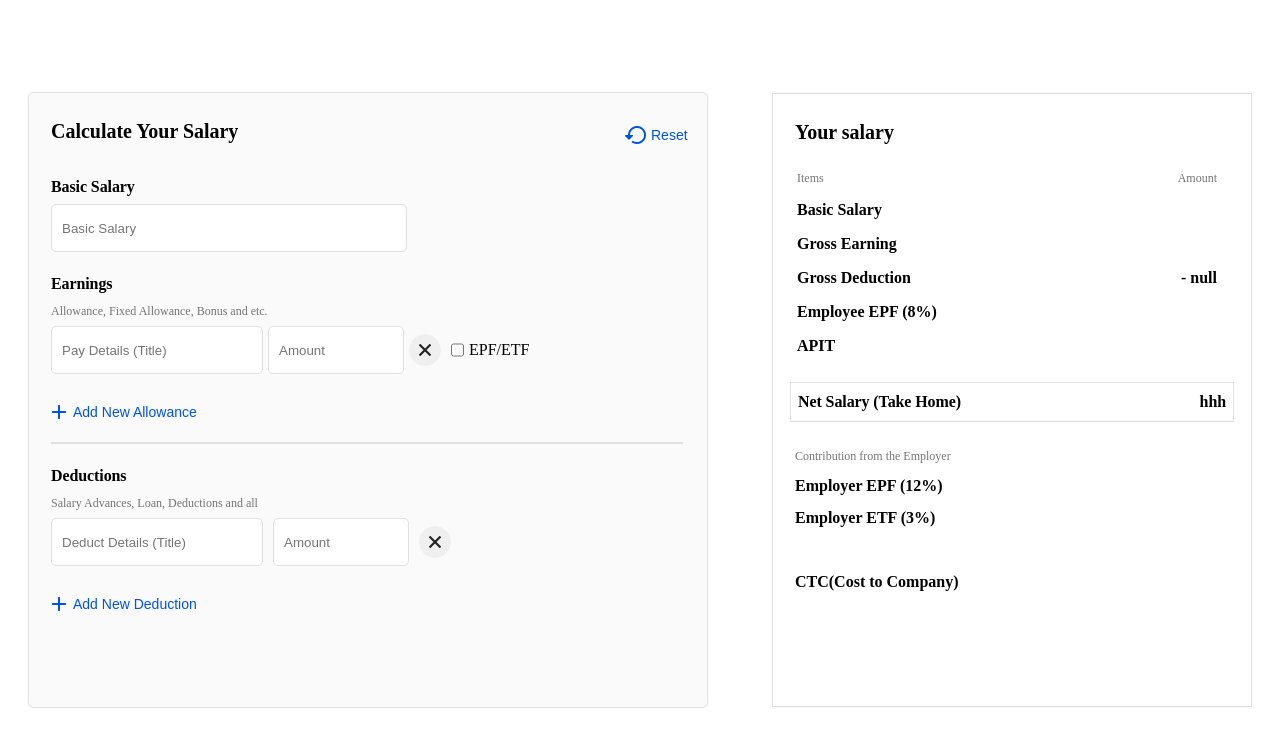
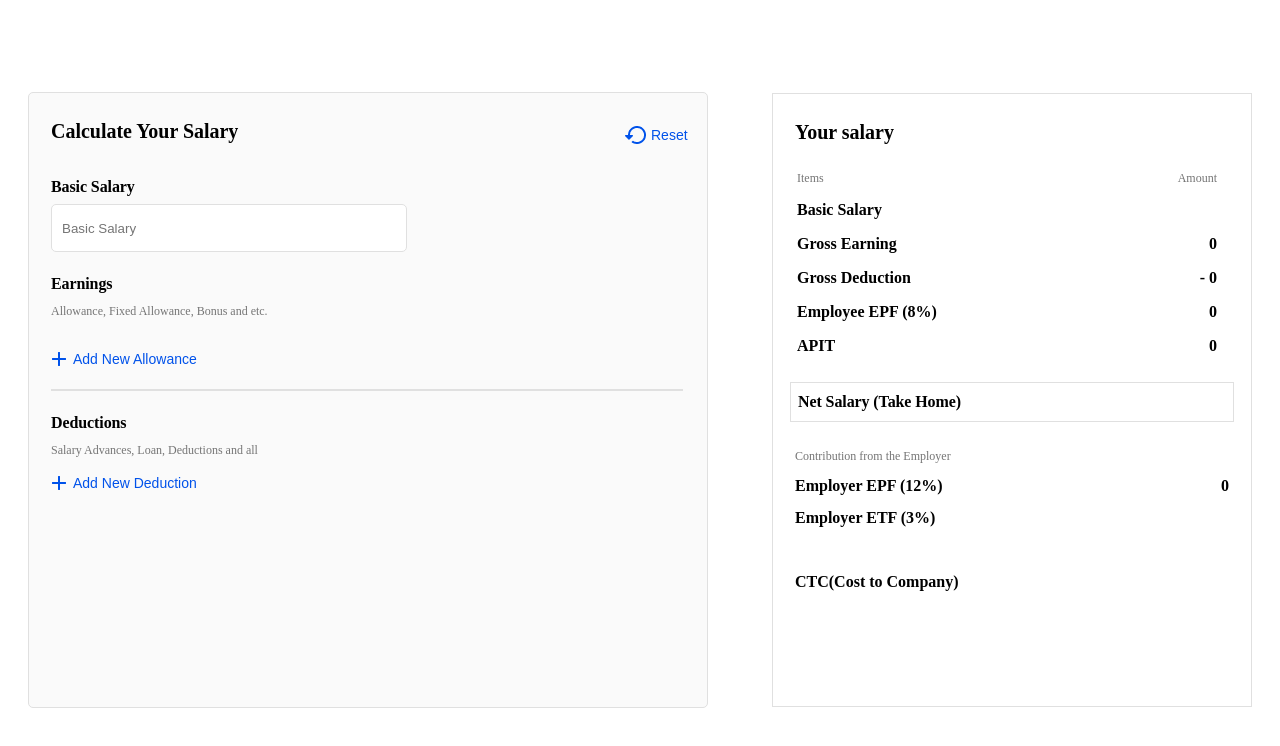
Before and after one commit to MMEC69/salary-calculator-2024-Q1-MMEC69, a React (Vite) app: page / in a window 1280 px wide. Shown: the top 746 px of the page. Built offline with nearby package versions, Linux system fonts and the light colour scheme.

Commit message:
added last functionalities

```diff
--- a/src/App.jsx
+++ b/src/App.jsx
@@ -5,7 +5,6 @@ import './App.css'
 import { GlobalContextProvider } from "./context/global_context";
 
 function App() {
-
   return (
     <div className="content">
       <GlobalContextProvider>
--- a/src/component_css/layout.module.css
+++ b/src/component_css/layout.module.css
@@ -76,6 +76,8 @@
     display: flex;
     flex-direction: column;
     gap: 8px;
+    text-align: right;
+    margin: 0px 0px 0px -100px;
 }
 .CTCField{
     margin: 40px 0px 0px 0px;
--- a/src/components/CheckBox.jsx
+++ b/src/components/CheckBox.jsx
@@ -4,13 +4,16 @@ import styles from "../component_css/checkbox.module.css";
 export function CheckBox(props) {
     const {
         onChange,
-        title
+        title,
+        name3
     } = props;
   return (
     <div className={styles.checkBox}>
         <input
             type='checkbox'
             onChange={onChange}
+            value = {true}
+            name = {name3}
         /><p>{title}</p>
     </div>
   );
--- a/src/components/InputFields.jsx
+++ b/src/components/InputFields.jsx
@@ -79,6 +79,7 @@ export function EarningsInput(props) {
       onChange4,
       name1,
       name2,
+      name3,
       titleCheckBox,
       index
   } = props;
@@ -106,6 +107,7 @@ export function EarningsInput(props) {
         <CheckBox
           onChange = {onChange4}
           title = {titleCheckBox}
+          name3 = {name3}
         />
       </div>
 
--- a/src/components/SalaryForm.jsx
+++ b/src/components/SalaryForm.jsx
@@ -17,29 +17,55 @@ export function SalaryForm() {
         items,
         setItems,
         items2,
-        setItems2
+        setItems2,
+        EPF,
+        setEPF,
+        employeeEPF,
+        setEmployeeEPF,
+        APIT,
+        setAPIT,
+        netSalary,
+        setNetSalary,
+        employeeEPF12,
+        setEmployeeEPF12,
+        setEmployeeEPF3,
+        employeeEPF3,
+        setCTC,
+        CTC
     } = useContext(GlobalContext);
 
     //Main--------------------------------------------
     const handleSalary = async () => {
-        //total earning
         let totalEarning = 0;
-        if(items.length > 0){
-            items?.map((item) => {
-                console.log(1)
-                const amount = parseFloat(item.amount);
-                totalEarning = amount + totalEarning;
-            });
-        }
-        if(isNaN(totalEarning)){
-            totalEarning = 0;
-        }
 
+        //basic
         let basic = parseFloat(basicSalary);
         if(isNaN(basic)){
             basic = 0;
         }else{
             totalEarning = totalEarning + basic;
+        }
+
+        //total earning
+        let EPFTotal;
+        if(basicSalary > 0){
+            EPFTotal = basicSalary;
+        }else{
+            EPFTotal = 0;
+        }
+        if(items.length > 0){
+            items?.map((item) => {
+                const amount = parseFloat(item.amount);
+                totalEarning = amount + totalEarning;
+                if(item.epf === "true"){
+                    EPFTotal = EPFTotal + amount;
+                }
+            });
+        }else{
+            EPFTotal = basicSalary;
+        }
+        if(isNaN(totalEarning)){
+            totalEarning = 0;
         }
 
         //gross deduct
@@ -56,8 +82,53 @@ export function SalaryForm() {
 
         //gross earning
         const grossEarningValue = totalEarning - grossDeductValue;
+
+        //APIT
+        let APTIValue = 0;
+        if(grossEarningValue <= 100000){
+            APTIValue = 0;
+        }else if(grossEarningValue > 100000 && grossEarningValue <= 141667){
+            APTIValue = grossEarningValue * (6/100) - 6000;
+        }else if(grossEarningValue > 141667 && grossEarningValue <= 183333){
+            APTIValue = grossEarningValue * (12/100) - 14500;
+        }else if(grossEarningValue > 183333 && grossEarningValue <= 225000){
+            APTIValue = grossEarningValue * (18/100) - 25500;
+        }else if(grossEarningValue > 225000 && grossEarningValue <= 266667){
+            APTIValue = grossEarningValue * (24/100) - 39000;
+        }else if(grossEarningValue > 266667 && grossEarningValue <= 308333){
+            APTIValue = grossEarningValue * (30/100) - 55000;
+        }else if(grossEarningValue > 308333){
+            APTIValue = grossEarningValue * (36/100) - 73500;
+        }else{
+            APTIValue = 0;
+        }
+
+        //netSalary
+        const netSalaryValue = grossEarningValue - employeeEPF - APIT;
+        setNetSalary(netSalaryValue);
+
+        //state setting
+        setAPIT(APTIValue);
+        let grossSalaryEPF = 0;
+        let employeeEPFValue = 0;
+        let employeeEPF12Value = 0
+        let employeeEPF3Value = 0
+        if(EPFTotal > 0){
+            grossSalaryEPF = EPFTotal -grossDeductValue;
+            if(grossSalaryEPF > 0){
+                employeeEPFValue = grossSalaryEPF * (8/100);
+                employeeEPF12Value = grossSalaryEPF * (12/100);
+                employeeEPF3Value = grossSalaryEPF * (3/100);
+                setEmployeeEPF(employeeEPFValue);
+                setEmployeeEPF12(employeeEPF12Value);
+                setEmployeeEPF3(employeeEPF3Value);
+            }
+        }
         setGrossDeduct(grossDeductValue);
         setGrossEarning(grossEarningValue);
+
+        let CTCValue = grossEarningValue + employeeEPF12Value;
+        setCTC(CTCValue);
     }
     //Earning--------------------------------------------
     const handleEarnings = (e, index) => {
@@ -141,6 +212,7 @@ export function SalaryForm() {
                         type2 = "number"
                         name1 = "payDetails"
                         name2 = "amount"
+                        name3 = "epf"
                         value1 = {item.payDetails}
                         value2 = {item.amount}
                         placeholder1 = "Pay Details (Title)"
@@ -152,7 +224,10 @@ export function SalaryForm() {
                         }}
                         onChange3 = {handleAddClose}
                         index = {index}
-                        onChange4 = ""
+                        onChange4 = {(e) => {
+                            handleEarnings(e, index);
+                            handleSalary();
+                        }}
                         titleCheckBox = "EPF/ETF"
                     />);
 
@@ -209,8 +284,6 @@ export function SalaryForm() {
                         onChange3 = {handleDeductClose}
                     />);
                 })}
-
-
                 <AddingButton
                     title = "Add New Deduction"
                     onClick = {handleDeduct}
--- a/src/components/SalaryReport.jsx
+++ b/src/components/SalaryReport.jsx
@@ -7,7 +7,13 @@ export function SalaryReport() {
     const {
         basicSalary,
         grossEarning,
-        grossDeduct
+        grossDeduct,
+        employeeEPF,
+        APIT,
+        netSalary,
+        employeeEPF12,
+        employeeEPF3,
+        CTC
     } = useContext(GlobalContext);
 
     return (
@@ -55,10 +61,10 @@ export function SalaryReport() {
                         title = {`- ${grossDeduct}`}
                     />
                     <ContentText
-                        title = ""
+                        title = {employeeEPF}
                     />
                     <ContentText
-                        title = ""
+                        title = {APIT}
                     />
                 </div>
             </div>
@@ -72,7 +78,7 @@ export function SalaryReport() {
 
                 <div className={styles.netSalaryValue}>
                     <Label
-                        title = "hhh"
+                        title = {netSalary}
                     />
                 </div>
             </div>
@@ -96,10 +102,10 @@ export function SalaryReport() {
                         title = ""
                     />
                     <ContentText
-                        title = ""
+                        title = {employeeEPF12}
                     />
                     <ContentText
-                        title = ""
+                        title = {employeeEPF3}
                     />
                 </div>
             </div>
@@ -108,10 +114,10 @@ export function SalaryReport() {
                     title = "CTC(Cost to Company)"
                 />
             </div>
-                <div className={styles.CTCField}>
-                    <ContentText
-                        title = ""
-                    />
+            <div className={styles.CTCField}>
+                <ContentText
+                    title = {CTC}
+                />
             </div>
         </div>
     );
--- a/src/context/global_context.jsx
+++ b/src/context/global_context.jsx
@@ -3,25 +3,31 @@ import { createContext, useState } from "react";
 export const GlobalContext = createContext({});
 
 export const GlobalContextProvider = ({children}) => {
-    const [basicSalary, setBasicSalary] = useState(null);
+    const [basicSalary, setBasicSalary] = useState();
 
-    const [grossEarning, setGrossEarning] = useState(null);
+    const [grossEarning, setGrossEarning] = useState(0);
 
-    const [grossDeduct, setGrossDeduct] = useState(null);
+    const [grossDeduct, setGrossDeduct] = useState(0);
 
-    const [items, setItems] = useState([
-        {
-            payDetails: "",
-            amount: null
-        }
-    ]);
+    const [EPF, setEPF] = useState(false);
 
-    const [items2, setItems2] = useState([
-        {
-            deductDetails: "",
-            amount: null
-        }
-    ]);
+    const [employeeEPF, setEmployeeEPF] = useState(0);
+
+    const [employeeEPF12, setEmployeeEPF12] = useState(0);
+
+    const [APIT, setAPIT] = useState(0);
+
+    const [temp, setTemp] = useState(0);
+
+    const [items, setItems] = useState([]);
+
+    const [items2, setItems2] = useState([]);
+
+    const [employeeEPF3, setEmployeeEPF3] = useState([]);
+
+    const [netSalary, setNetSalary] = useState([]);
+
+    const [CTC, setCTC] = useState();
 
     return(
         <GlobalContext.Provider value = {{
@@ -34,7 +40,23 @@ export const GlobalContextProvider = ({children}) => {
             items2,
             setItems2,
             grossDeduct,
-            setGrossDeduct
+            setGrossDeduct,
+            EPF,
+            setEPF,
+            employeeEPF,
+            setEmployeeEPF,
+            APIT,
+            setAPIT,
+            temp,
+            setTemp,
+            netSalary,
+            setNetSalary,
+            employeeEPF12,
+            setEmployeeEPF12,
+            employeeEPF3,
+            setEmployeeEPF3,
+            CTC,
+            setCTC
         }}>
             {children}
         </GlobalContext.Provider>
```
